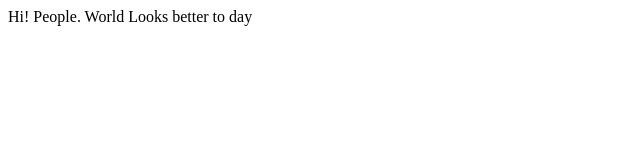
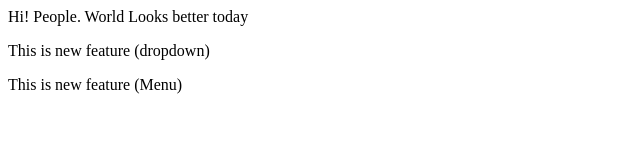
Before and after one commit to sachinsahu2002/LocalRepo, a plain HTML site: page index.html in a window 1280 px wide. Shown: the whole page, without its empty margins (0-640 px from the left). Drawn offline with Linux system fonts and the light colour scheme.

Commit message:
Add new paragraph

```diff
--- a/index.html
+++ b/index.html
@@ -1 +1,3 @@
-<p>Hi! People. World Looks better to day</p>
+<p>Hi! People. World Looks better today</p>
+<p>This is new feature (dropdown)</p>
+<p>This is new feature (Menu)</p>
```
